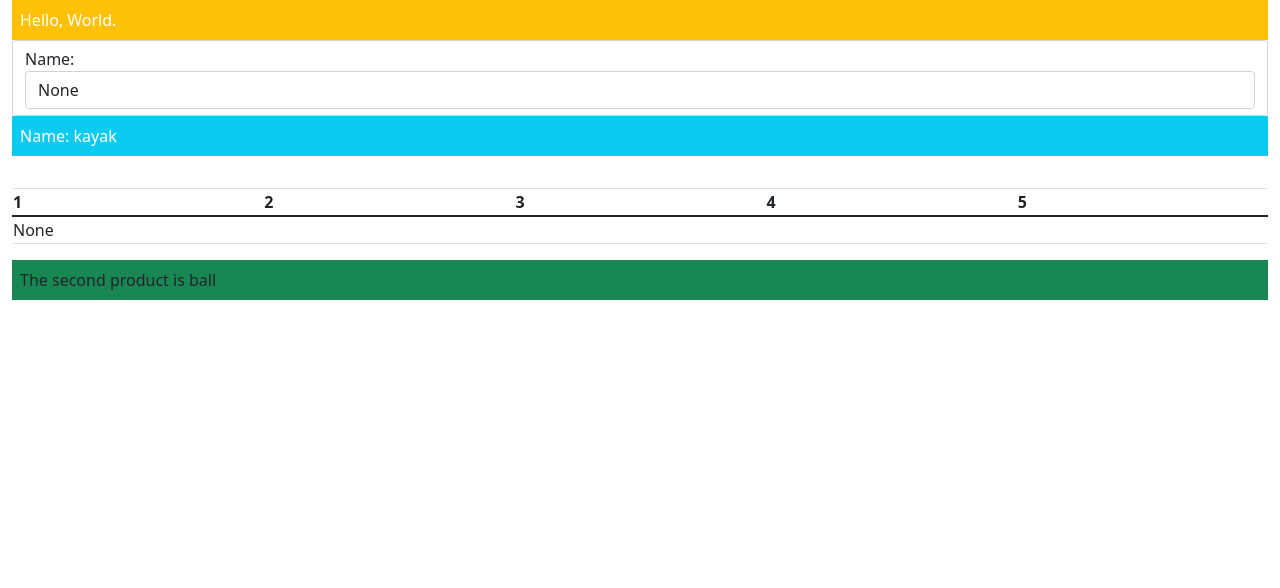
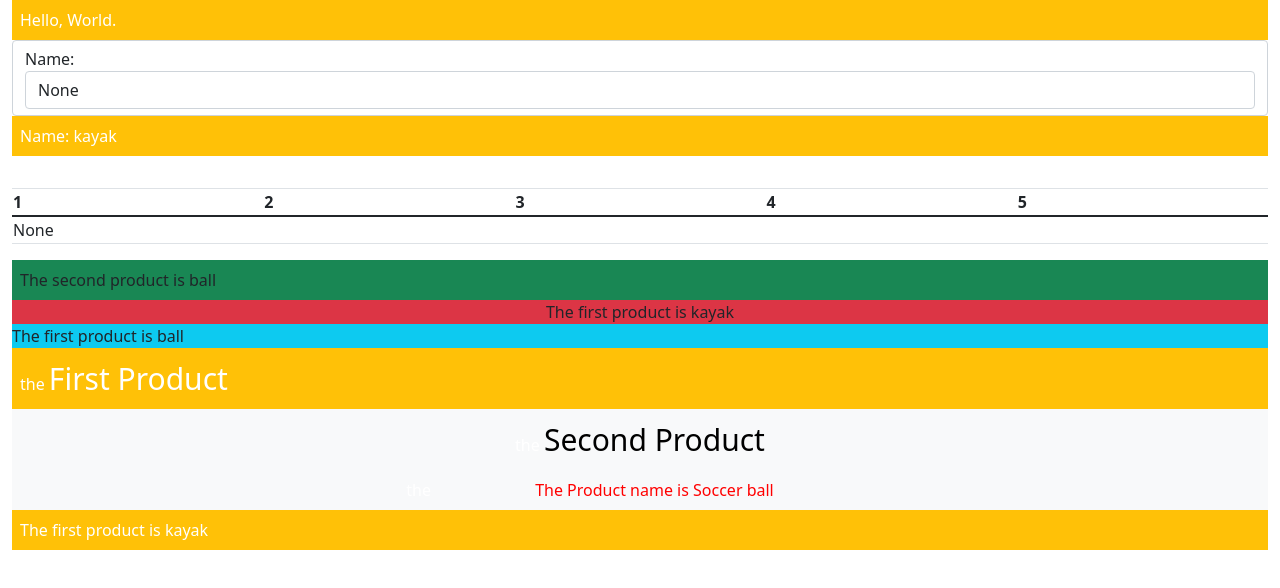
Before and after one commit to paolopci/AngularTutorial, an Angular app: page / in a window 1280 px wide. Shown: the top 588 px of the page. Built offline with nearby package versions, Linux system fonts and the light colour scheme.

Commit message:
[ngClasses],[class.myclass] etc etc

```diff
--- a/src/app/component.ts
+++ b/src/app/component.ts
@@ -1,5 +1,7 @@
-import {Component} from "@angular/core";
+import {Component, ApplicationRef} from "@angular/core";
 import {Model} from "./repository.model";
+import {Product} from './product.model'
+
 
 @Component({
   selector: "app",
@@ -8,6 +10,25 @@ import {Model} from "./repository.model";
 export class ProductComponent {
   model: Model = new Model();
 
+  constructor(ref: ApplicationRef) {
+    (<any>window).appRef = ref;
+    (<any>window).model = this.model;
+  }
+
+
+  FontSizeWithUnits: string = "30px";
+  FontSizeWithOutUnits: string = "30";
+
+  getProductByPosition(position: number): Product {
+    return this.model.getProducts()[position];
+  }
+
+  getClassesByPosition(position: number): string {
+    let product = this.getProductByPosition(position);
+    return "p-2 " + ((product?.price ?? 0) < 50 ? "bg-info" : "bg-warning");
+  }
+
+
   getClasses(key: number): string {
     let product = this.model.getProduct(key);
 
@@ -15,4 +36,24 @@ export class ProductComponent {
 
     //return this.model.getProducts().length == 5 ? "bg-success" : "bg-warning";
   }
+
+  getClassMap(key: number): Object {
+    let product = this.model.getProduct(key);
+
+    return {
+      "text-center bg-danger": product?.name == "kayak",
+      "bg-info": (product?.price ?? 0) < 50
+    };
+  }
+
+  getStyles(key: number): Object {
+    let product = this.model.getProduct(key);
+    return {
+      fontsize: "30px",
+      "margin.px": 100,
+      color: (product?.price ?? 0) > 50 ? "red" : "green"
+    }
+  }
+
+
 }
--- a/src/app/datasource.mode.ts
+++ b/src/app/datasource.mode.ts
@@ -7,7 +7,7 @@ export class SimpleDataSource {
     this.data = new Array<Product>(
       new Product(1, "kayak", "Watersports", 275),
       new Product(2, "ball", "soccer", 27.99),
-      new Product(3, "Soccer ball", "soccer", 25.11),
+      new Product(3, "Soccer ball", "soccer", 275.11),
       new Product(4, "kayak", "Watersports", 275),
       new Product(5, "Lifejacket", "Watersports", 48.95),
       new Product(6, "Basket Ball", "Basket", 19.50),
--- a/src/app/template.html
+++ b/src/app/template.html
@@ -28,4 +28,25 @@
        [class.bg-info]="(model.getProduct(2)?.price??0)>=50">
     The second product is {{ model.getProduct(2)?.name }}
   </div>
+  <div [ngClass]="getClassMap(1)">The first product is {{ model.getProduct(1)?.name ?? 'None' }}</div>
+  <div [ngClass]="getClassMap(2)">The first product is {{ model.getProduct(2)?.name ?? 'None' }}</div>
+  <div class="text-white">
+    <div class="p-2 bg-warning">
+      the <span [style.font-size]="FontSizeWithUnits">First Product</span>
+    </div>
+    <div class="p-2 bg-light text-center">
+      the <span [style.font-size.px]="FontSizeWithOutUnits" style="color: black">Second Product</span>
+    </div>
+
+    <div class="p-2 bg-light text-center">
+      the <span [ngStyle]="getStyles(3)">The Product name is {{ model.getProduct(3)?.name }}</span>
+    </div>
+  </div>
+
+  <div class="text-white">
+    <div [ngClass]="getClassesByPosition(0)">
+      The first product is {{ getProductByPosition(0).name }}
+    </div>
+  </div>
+
 </div>
```
